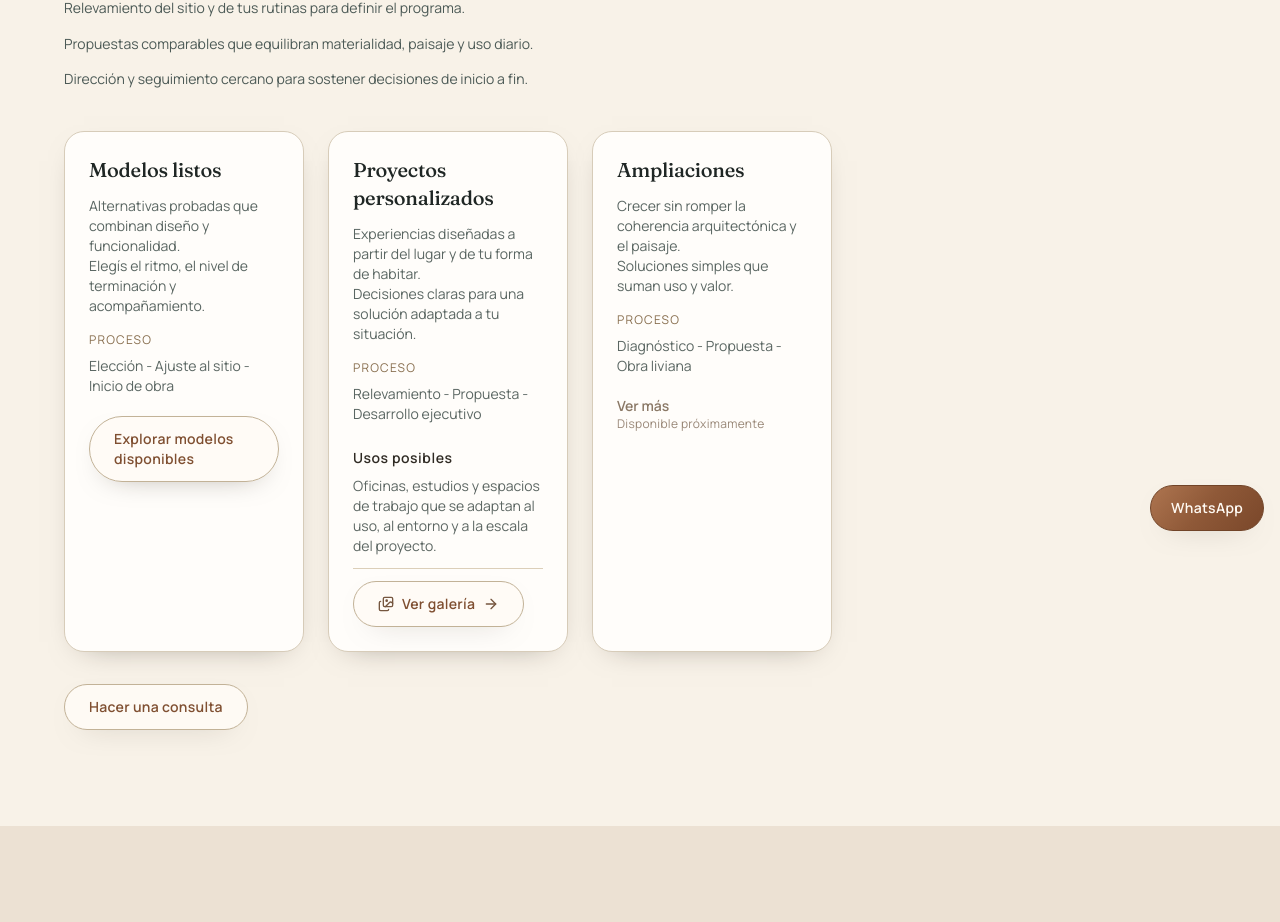
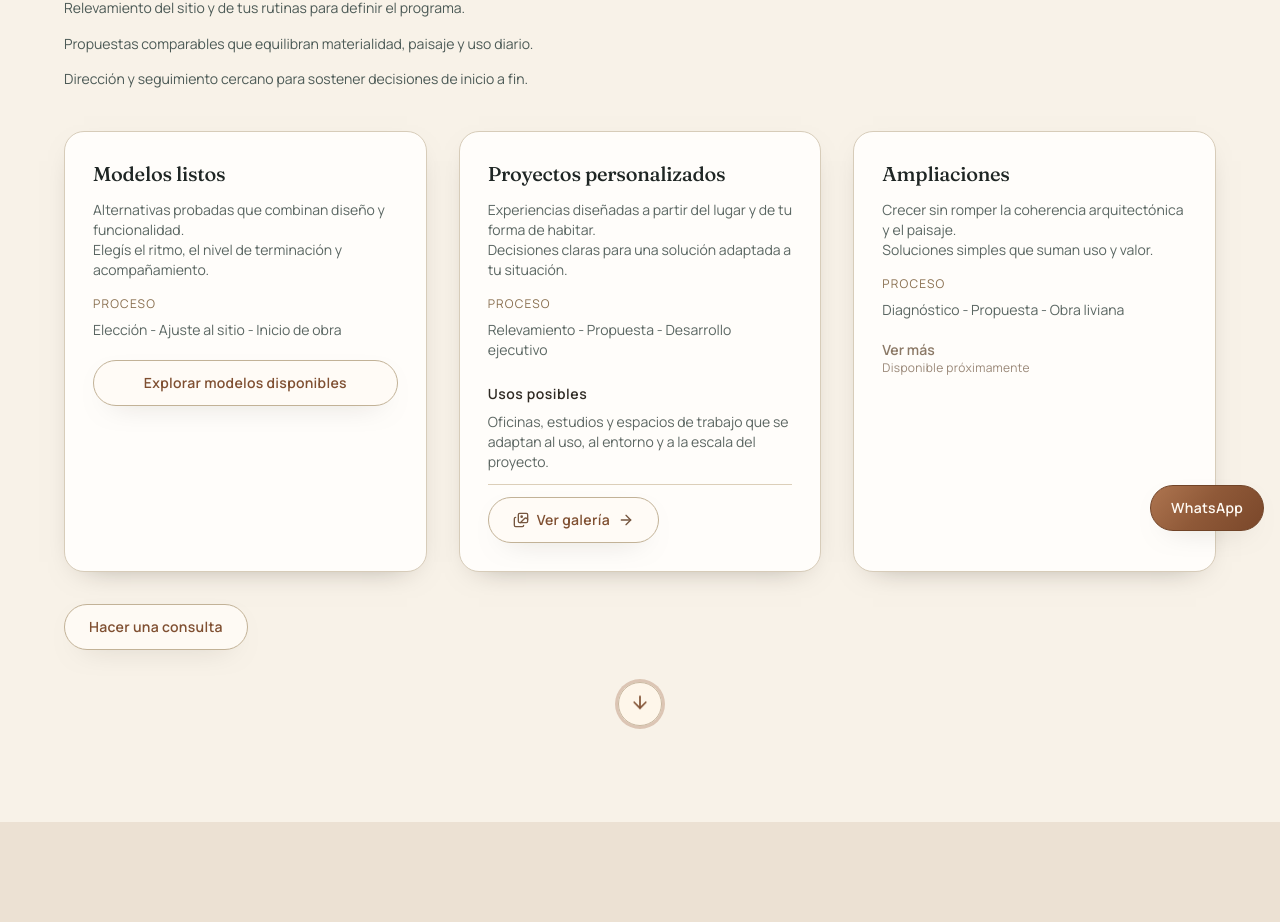
Before and after one commit to Teksi75/huella-mendoza-site, a Next.js app: page /diseno in a window 1280 px wide. Shown: the part 253-1175 px from the top of the page. Built offline with nearby package versions, Linux system fonts and the light colour scheme.

Commit message:
Ajusta layout de Diseño y flecha de scroll

```diff
--- a/app/diseno/page.tsx
+++ b/app/diseno/page.tsx
@@ -1,6 +1,7 @@
 import type { Metadata } from 'next';
 import Image from 'next/image';
 import Link from 'next/link';
+import { ArrowDown } from 'lucide-react';
 import { altText } from '@/data/altText';
 import { buildWhatsAppUrl, whatsappMessages } from '@/data/contact';
 import UsosPosiblesGallery from '@/components/UsosPosiblesGallery';
@@ -74,8 +75,10 @@ export default function DisenoPage() {
               <li>Propuestas comparables que equilibran materialidad, paisaje y uso diario.</li>
               <li>Dirección y seguimiento cercano para sostener decisiones de inicio a fin.</li>
             </ul>
-            <div className="mt-10 grid gap-6 md:grid-cols-3">
-              <div className="u-card p-6">
+          </div>
+
+          <div className="mt-10 grid items-stretch gap-6 lg:grid-cols-3 xl:gap-8">
+            <div className="u-card flex h-full flex-col p-6 xl:p-7">
               <h3 className="text-xl">Modelos listos</h3>
               <p className="mt-3 text-sm text-[#5a6662]">
                 Alternativas probadas que combinan diseño y funcionalidad.
@@ -95,7 +98,7 @@ export default function DisenoPage() {
                 Explorar modelos disponibles
               </Link>
             </div>
-              <div className="u-card p-6">
+            <div className="u-card flex h-full flex-col p-6 xl:p-7">
               <h3 className="text-xl">Proyectos personalizados</h3>
               <p className="mt-3 text-sm text-[#5a6662]">
                 Experiencias diseñadas a partir del lugar y de tu forma de habitar.
@@ -110,7 +113,7 @@ export default function DisenoPage() {
               </p>
               <UsosPosiblesGallery />
             </div>
-              <div className="u-card p-6">
+            <div className="u-card flex h-full flex-col p-6 xl:p-7">
               <h3 className="text-xl">Ampliaciones</h3>
               <p className="mt-3 text-sm text-[#5a6662]">
                 Crecer sin romper la coherencia arquitectónica y el paisaje.
@@ -134,6 +137,7 @@ export default function DisenoPage() {
               </div>
             </div>
           </div>
+
           <Link
             href={buildWhatsAppUrl(whatsappMessages.diseno)}
             target="_blank"
@@ -142,11 +146,19 @@ export default function DisenoPage() {
           >
             Hacer una consulta
           </Link>
+          <div className="mt-8 flex justify-center">
+            <Link
+              href="#croquis-gallery"
+              aria-label="Ir a la sección Galería de croquis y maquetas"
+              className="u-ease u-focus inline-flex h-11 w-11 items-center justify-center rounded-full border border-[#c9b79f] bg-[#fff7ec]/85 text-[#7f4f31] hover:-translate-y-0.5 hover:border-[#b79d7f] hover:bg-[#fff2df]"
+            >
+              <ArrowDown className="h-5 w-5 motion-safe:animate-bounce" aria-hidden />
+            </Link>
           </div>
         </div>
       </section>
 
-      <section className="section-padding bg-[#ece1d3]">
+      <section id="croquis-gallery" className="section-padding scroll-mt-28 bg-[#ece1d3] md:scroll-mt-32">
         <div className="container-custom">
           <div className="max-w-4xl">
             <h2>Galería de croquis y maquetas</h2>
```
Lines whose indentation alone changed are shown as unchanged.
